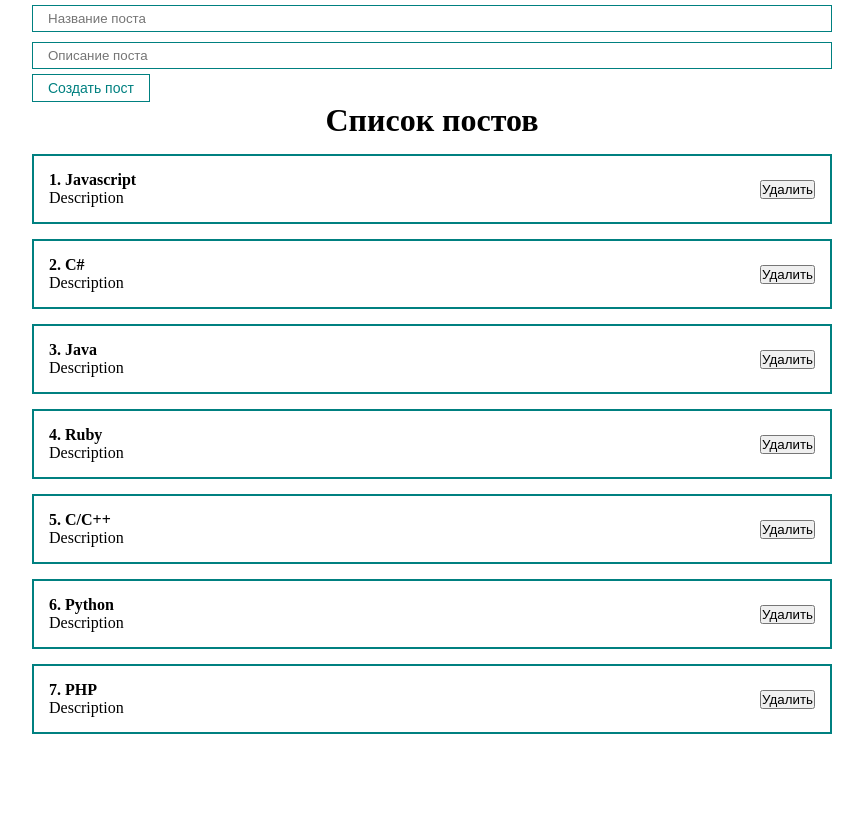
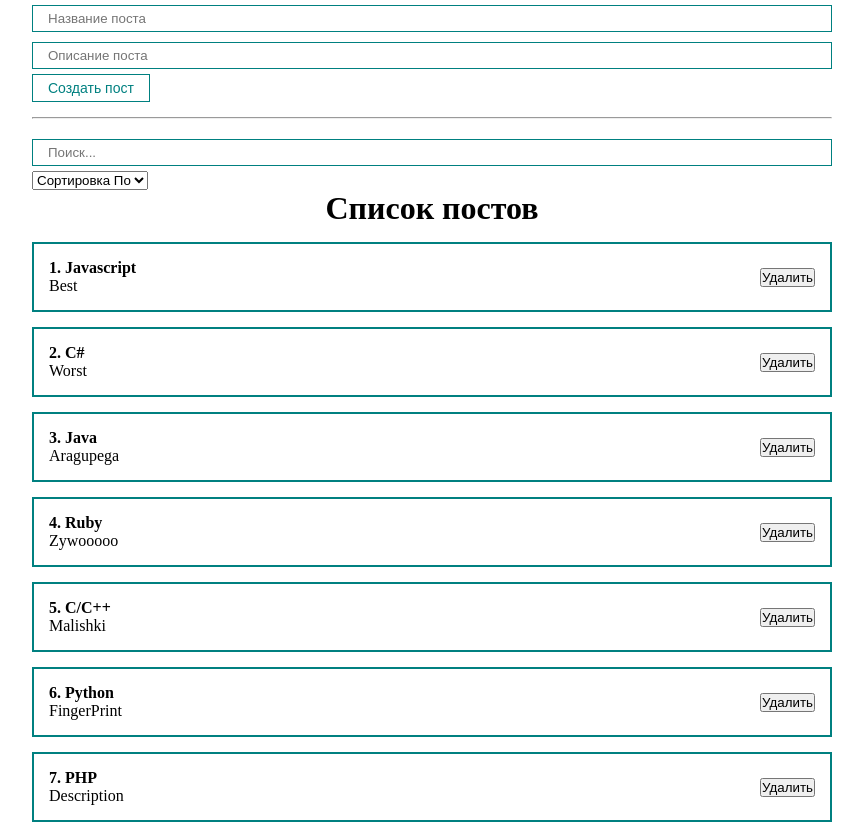
Before and after one commit to 734maboy/react-fundamental-practice, a React (Create React App) app: page / in a window 1280 px wide. Shown: the whole page, without its empty margins (208-1071 px from the left). Before the commit the page ends 800 px from the top, so only its background shows below. Built offline with nearby package versions, Linux system fonts and the light colour scheme.

Commit message:
feature-sorting-posts
Created custom ui select component and new hook `useMemo`. It`s like computed properties in Vue.

```diff
--- a/src/App.js
+++ b/src/App.js
@@ -1,19 +1,38 @@
-import React, { useState } from 'react'
+import React, { useMemo, useState } from 'react'
 import './styles/app.css'
 import PostList from './components/PostList'
 import PostForm from './components/PostForm'
+import SeSelect from './components/UI/select/SeSelect'
+import SeInput from './components/UI/input/SeInput'
 
 function App() {
   const [posts, setPosts] = useState([
-    { id: 1, title: 'Javascript', body: 'Description' },
-    { id: 2, title: 'С#', body: 'Description' },
-    { id: 3, title: 'Java', body: 'Description' },
-    { id: 4, title: 'Ruby', body: 'Description' },
-    { id: 5, title: 'C/C++', body: 'Description' },
-    { id: 6, title: 'Python', body: 'Description' },
+    { id: 1, title: 'Javascript', body: 'Best' },
+    { id: 2, title: 'С#', body: 'Worst' },
+    { id: 3, title: 'Java', body: 'Aragupega' },
+    { id: 4, title: 'Ruby', body: 'Zywooooo' },
+    { id: 5, title: 'C/C++', body: 'Malishki' },
+    { id: 6, title: 'Python', body: 'FingerPrint' },
     { id: 7, title: 'PHP', body: 'Description' },
+  ]);
 
-  ]);
+  const [selectedSort, setSelectedSort] = useState('');
+  const [searchQuery, setSearchQuery] = useState('');
+
+  const sortedPosts = useMemo(() => {
+    console.log("Функция отработана");
+    if (selectedSort) {
+      return [...posts].sort((a, b) => a[selectedSort].localeCompare(b[selectedSort]));
+    }
+    return posts;
+  }, [selectedSort, posts]);
+
+  const sortedAndSearchPosts = useMemo( () => {
+    if (searchQuery) {
+      return
+    }
+    return sortedPosts;
+  }, [sortedPosts, searchQuery]);
 
   function createPost(newPost) {
     setPosts([...posts, newPost]);
@@ -24,10 +43,36 @@ function App() {
     setPosts(posts.filter(p => p.id !== id));
   }
 
+  function sortPosts(sort) {
+    setSelectedSort(sort);
+  }
+
   return (
     <div className="App">
       <PostForm create={createPost}/>
-      <PostList remove={removePost} posts={posts} title={"Список постов"}/>
+      <hr style={{margin: '15px 0px'}}/>
+      <div>
+        <SeInput
+          value={searchQuery}
+          onChange={e => setSearchQuery(e.target.value)}
+          placeholder="Поиск..."
+        />
+        <SeSelect
+          value={selectedSort}
+          onChange={sortPosts}
+          defaultValue={"Сортировка По"}
+          options={[
+            {value: "title", name: "По названию"},
+            {value: "body", name: "По описанию"},
+          ]}
+        />
+      </div>
+      {
+        sortedPosts.length !== 0
+        ? <PostList remove={removePost} posts={sortedPosts} title={"Список постов"}/>
+        : <h1 style={{textAlign: 'center'}}> Посты не были найдены </h1>
+      }
+
     </div>
   );
 }
--- /dev/null
+++ b/src/components/UI/select/SeSelect.jsx
@@ -0,0 +1,22 @@
+import React from 'react'
+
+const SeSelect = ({options, defaultValue, value, onChange}) => {
+	return (
+		<select
+			value={value}
+			onChange={event => onChange(event.target.value)}
+		>
+			<option value="" disabled={true}>{ defaultValue }</option>
+			{options.map(opt =>
+				<option
+					key={opt.value}
+					value={opt.value}
+				>
+					{opt.name}
+				</option>
+			)}
+		</select>
+	)
+}
+
+export default SeSelect
```
Also changed, not shown: src/components/UI/select/SeSelect.module.css (added).
